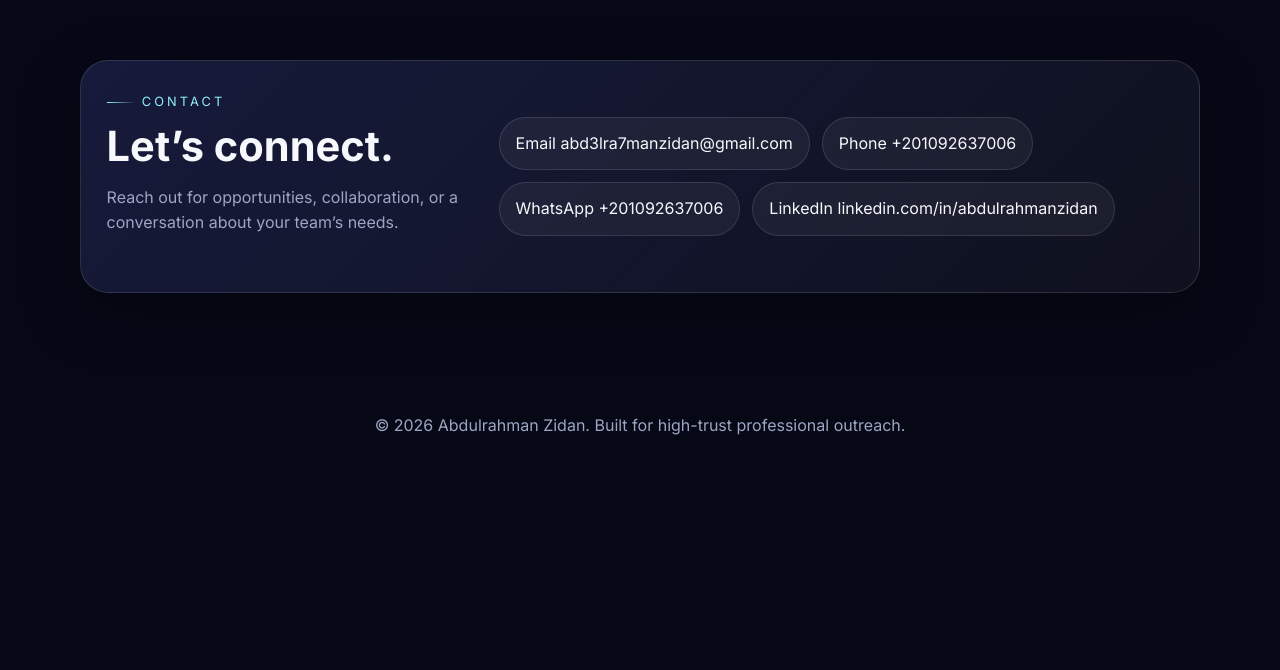
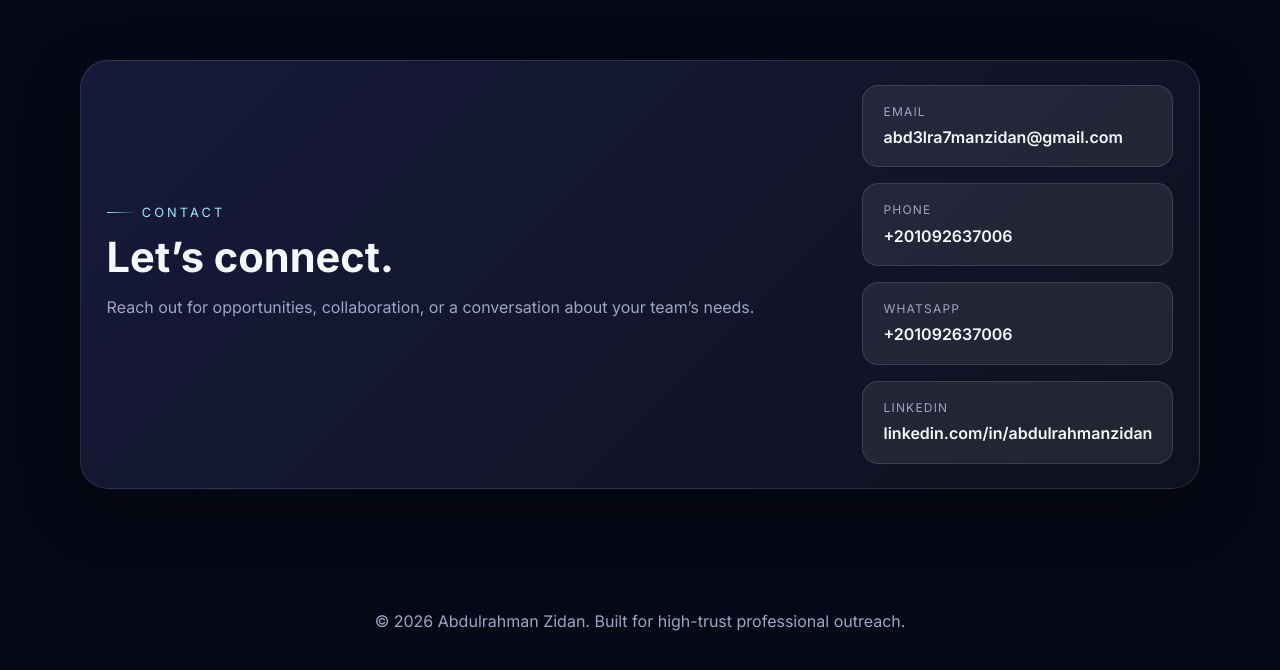
Before and after one commit to Zidmatrex/Protofilio, a plain HTML site: page index.html in a window 1280 px wide. Shown: the part 7556-8226 px from the top of the page. Before the commit the page ends 8043 px from the top, so only its background shows below. Drawn offline with Linux system fonts and the light colour scheme; no server answers.

Commit message:
Fix contact section layout to show labels and values clearly

```diff
--- a/style.css
+++ b/style.css
@@ -539,16 +539,38 @@ p {
 }
 
 .contact-list {
-  display: flex;
-  flex-wrap: wrap;
-  gap: 0.75rem;
+  display: grid;
+  grid-template-columns: repeat(auto-fit, minmax(220px, 1fr));
+  gap: 1rem;
 }
 
 .contact-list a {
-  padding: 0.8rem 1rem;
-  border-radius: 999px;
-  background: rgba(255,255,255,0.05);
-  border: 1px solid var(--line);
+  display: grid;
+  gap: 0.25rem;
+  padding: 1rem 1.25rem;
+  border-radius: 1rem;
+  background: rgba(255,255,255,0.08);
+  border: 1px solid rgba(255,255,255,0.12);
+  text-align: left;
+  color: inherit;
+}
+
+.contact-list a:hover {
+  background: rgba(255,255,255,0.12);
+}
+
+.contact-label {
+  font-size: 0.75rem;
+  letter-spacing: 0.1em;
+  text-transform: uppercase;
+  color: var(--muted);
+}
+
+.contact-value {
+  font-size: 1rem;
+  font-weight: 600;
+  color: var(--text);
+  word-break: break-word;
 }
 
 .site-footer {
```
